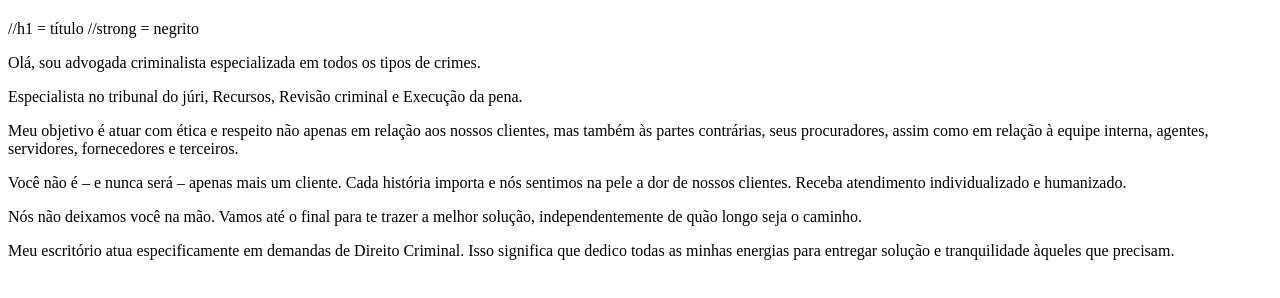
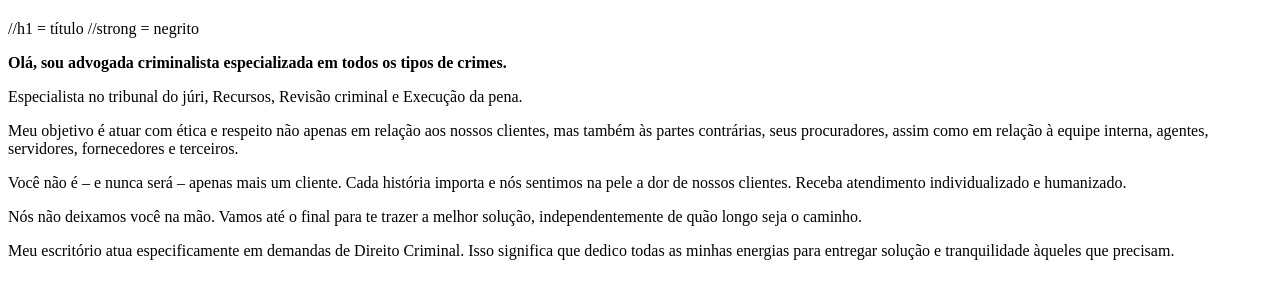
Before and after one commit to policarporapha/web-site-2023., a plain HTML site: page index.html in a window 1280 px wide. Shown: the part 60-358 px from the top of the page. Drawn offline with Linux system fonts and the light colour scheme.

Commit message:
Update index.html

```diff
--- a/index.html
+++ b/index.html
@@ -8,7 +8,7 @@
 <h1><strong>escritório de advocacia</h1></strong>
 //h1 = título
 //strong = negrito
-<p><strong></strong>Olá, sou advogada criminalista especializada em todos os tipos de crimes.</strong></p>
+<p><strong>Olá, sou advogada criminalista especializada em todos os tipos de crimes.</strong></p>
 <p>Especialista no tribunal do júri, Recursos, Revisão criminal e Execução da pena.</p>
 <p>Meu objetivo é atuar com ética e respeito não apenas em relação aos nossos clientes, mas também às partes contrárias, seus procuradores, assim como em relação à equipe interna, agentes, servidores, fornecedores e terceiros.</p>
 <p>Você não é – e nunca será – apenas mais um cliente. Cada história importa e nós sentimos na pele a dor de nossos clientes. Receba atendimento individualizado e humanizado.</p>
```
